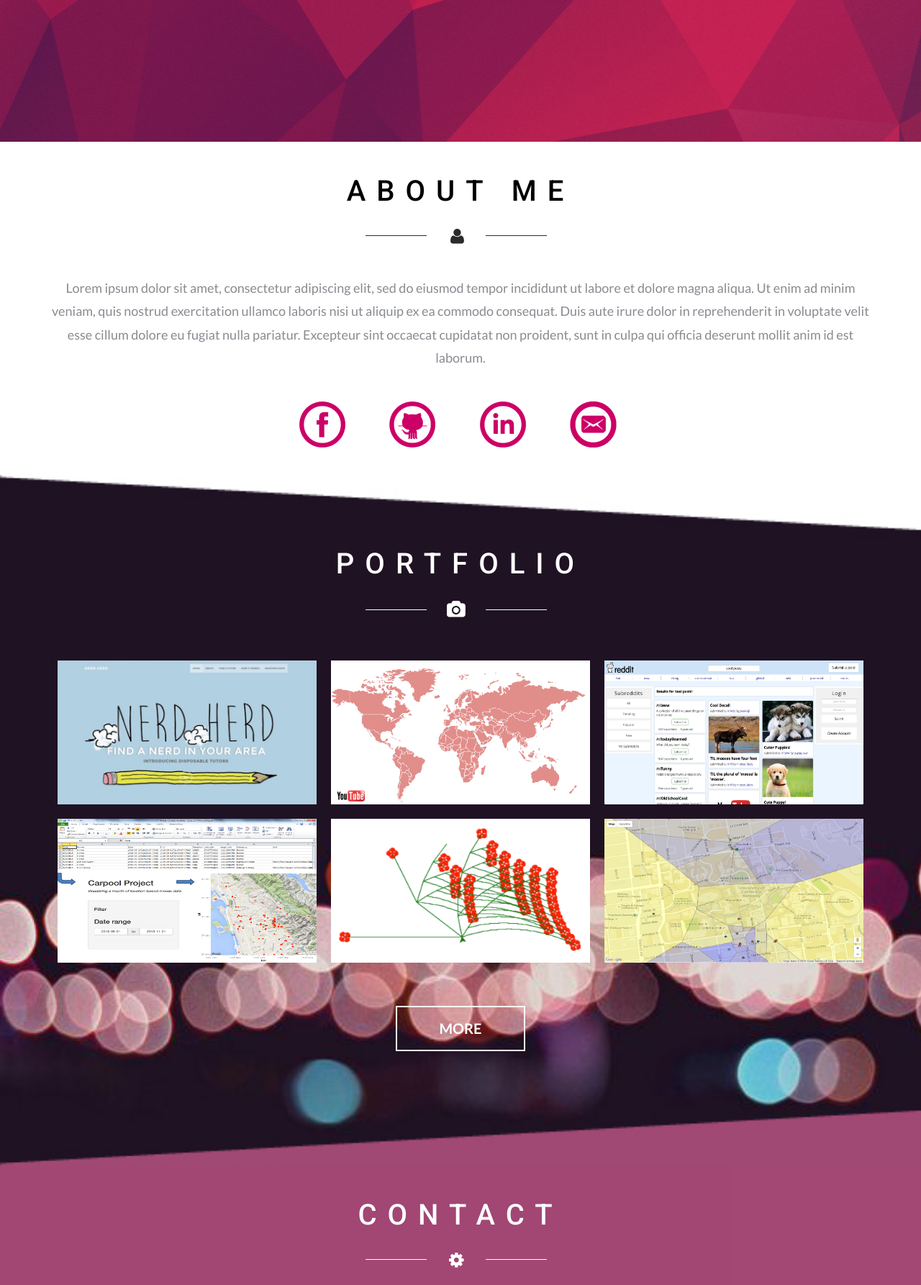
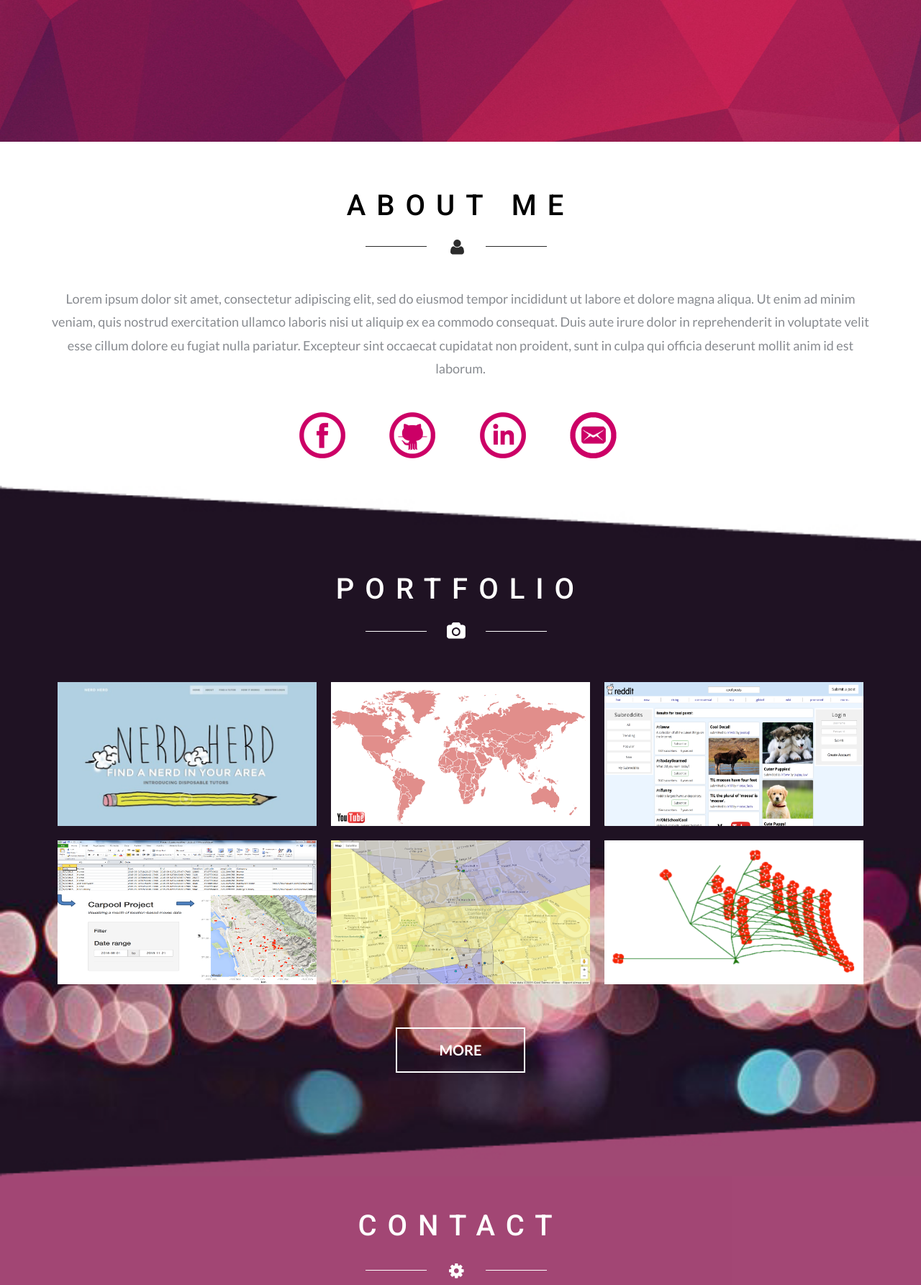
Before and after one commit to jessicajji/jessicajji.github.io, a PHP site: page / in a window 1280 px wide. Shown: the part 462-2248 px from the top of the page at 72% size. Run offline with PHP 8.4, Linux system fonts and the light colour scheme; some libraries are stand-ins or nearby versions.

Commit message:
design edits

```diff
--- a/css/style.css
+++ b/css/style.css
@@ -35,7 +35,11 @@ h2 {
   padding: 10px 40px;
   position: absolute;
   left: 50%;
+  top: 20px;
   transform: translateX(-50%);
+}
+#contact-head {
+  top: 0px;
 }
 #abouttitle {
   color: black;
@@ -51,6 +55,10 @@ body a:hover{
 	text-decoration:none;
 }
 .strip {
+  margin-top: 25px;
+  margin-right: 13px;
+}
+#strip-contact{
   margin-top: 10px;
   margin-right: 13px;
 }
@@ -167,7 +175,7 @@ margin-right: 11px;
  margin-left: 11px;
 }
 .banner-right a:hover {
-  letter-spacing: 1.5px;
+letter-spacing: 1.5px;
 background-color: #8B2252;
 }
 .banner-left{
@@ -345,12 +353,17 @@ transition: all 0.7s ease;
 .gallery-grids {
   margin-top: 50px;
 }
-.button a:hover{
+/*.button a:hover{
 color: #000;
-}
+}*/
 .button:hover{
-  background-color: white;
-  color: #000;
+  background-color: #DB7093;
+  width: 40%;
+    -webkit-transition: all 1s ease-in-out;
+  -moz-transition: all 1s ease-in-out;
+  -o-transition: all 0.5s ease-in-out;
+  transition: all 0.5s ease-in-out;
+
 }
 .button {
   border: 2px solid #fff;
@@ -377,7 +390,8 @@ color:#fff;
   font-weight: 700;
 }
 #more-projects:hover{
-  color:#000;
+  opacity: 0.9;
+  width: 200px;
 }
 /*--//portfolio--*/
 /*-- contact --*/
--- a/index.html
+++ b/index.html
@@ -114,7 +114,6 @@
 <div class="gallery-section" id="portfolio">
 	<div class="container">
 		<div class= "sectiontitle"><div class="head">PORTFOLIO</div></div>
-		<!--<p>What's in my portfolio: consectetur adipiscing elit, sed do eiusmod tempor incididunt ut labore et dolore magna aliqua. Ut enim ad minim veniam, quis nostrud exercitation ullamco laboris nisi ut aliquip ex ea commodo consequat. Duis aute irure dolor in reprehenderit in voluptate velit esse cillum dolore eu fugiat nulla pariatur. Excepteur sint occaecat cupidatat non proident, sunt in culpa qui officia deserunt.</p>-->
 		<div class="strip text-center"><img src="images/port.png" alt=" "/></div>
 		<div class="gallery-grids">
 			<div class="top-gallery">
@@ -122,7 +121,7 @@
 					<div class="preview"><img src="images/home.png" class="port_img img-responsive" alt="/">
 						<div class="textbox">
 							<h4>NERD HERD</h4>
-							<div class="description">Tutor location service created with my CalHacks using Elastic Search, Google Maps API, HTML/CSS, JavaScript, and JQuery</div>
+							<div class="description">Created a tutor location service with my CalHacks team using Elastic Search, Google Maps API, HTML/CSS, JavaScript, and JQuery</div>
 							<div class="button"><a href="http://devpost.com/software/nerd-herd">VIEW</a></div>
 						</div></div>
 				</div>
@@ -146,8 +145,15 @@
 					<div class="preview"><img src="images/carpool.jpg" class="port_img img-responsive" alt="/">
 						<div class="textbox">
 							<h4>DATA SCIENCE RESEARCH</h4>
-							<div class="description">Created a Shiny app with RStudio to visualize moves data for a mobility marketplace enabled by carpooling and mobile phones</div>
+							<div class="description">Built a Shiny app with RStudio to visualize moves data for a mobility marketplace enabled by carpooling and mobile phones</div>
 							<div class="button" id="view"><a href="https://github.com/jessicajji/carpool_project" class="swipebox">VIEW</a></div>
+						</div></div>
+				</div></a>
+				<div class="col-md-4 gallery-grid gallery1">
+					<div class="preview"><img src="images/mapsproj.png" class="port_img img-responsive" alt="/">
+						<div class="textbox">
+							<h4>YELP PREDICTOR</h4>
+							<div class="description">Created a visualization of restaurant ratings using machine learning. Employed the k-means algorithm to group restaurants according to preferences and the least-squares regression to predict user ratings. </div>
 						</div></div>
 				</div></a>
 				<div class="col-md-4 gallery-grid gallery1">
@@ -157,17 +163,10 @@
 							<div class="description">Developed an interpreter for a subset of the Scheme language that works with immutable values, uses only expressions, and specializes in symbolic computation</div>
 						</div></div>
 				</div></a>
-				<div class="col-md-4 gallery-grid gallery1">
-					<div class="preview"><img src="images/mapsproj.png" class="port_img img-responsive" alt="/">
-						<div class="textbox">
-							<h4>YELP PREDICTOR</h4>
-
-						</div></div>
-				</div></a>
 				<div class="clearfix"> </div>
 			</div>
 		</div>
-		<div class="button text-center" id="more-projects">MORE</div>
+		<div class="button text-center" id="more-projects"><a href="https://www.linkedin.com/in/jessicajji">MORE</a></div>
 
 	</div>
 </div></div>
@@ -176,8 +175,8 @@
 <div class="contact" id="contact">
 	<div class="container">
 		<div class="contact-info text-center">
-			<div class= "sectiontitle"><div class="head">CONTACT</div></div>
-			<div class="strip text-center"><img src="images/skill.png" alt=" "/></div>
+			<div class= "sectiontitle"><div class="head" id="contact-head">CONTACT</div></div>
+			<div class="strip text-center" id="strip-contact"><img src="images/skill.png" alt=" "/></div>
 		</div>
 		<div class="contactcontainer">
 			<div class="col-md-5 infocontainer">
```
